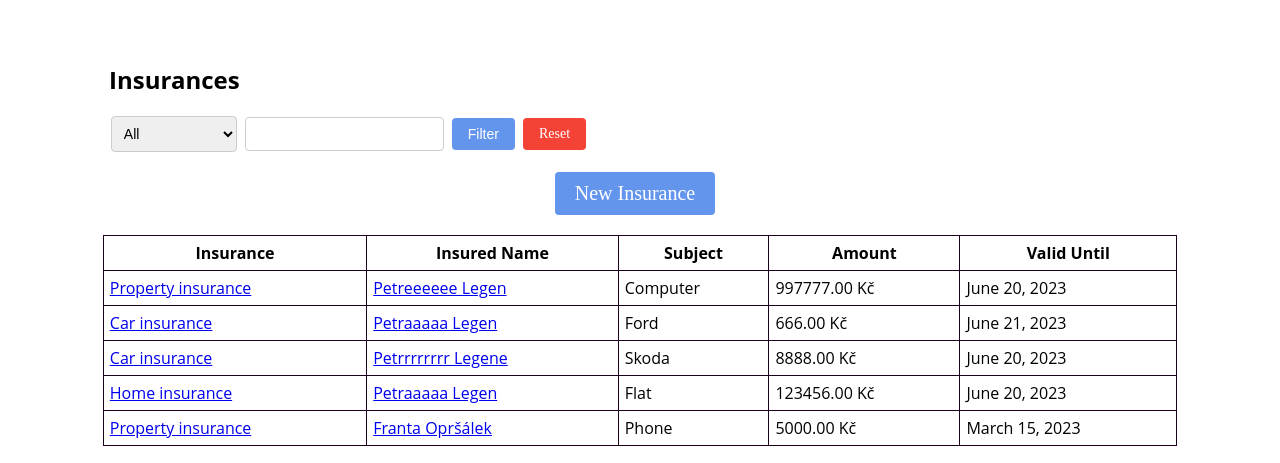
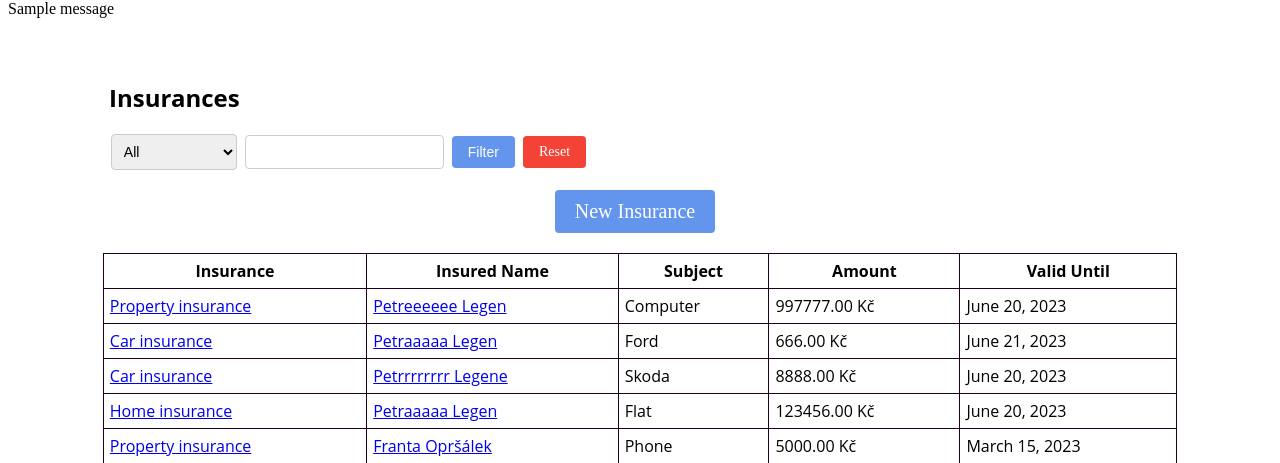
Before and after one commit to PetrLegen88/Insured-Evidence-Django, a Django app: page /insurances/ in a window 1280 px wide. Shown: the part 73-536 px from the top of the page. Run offline with Django 4.2, Linux system fonts and the light colour scheme; data comes from the database, SQL or seed files in the repository; one stand-in notice (Sample message) is shown.

Commit message:
Little changes in insurances.html. Add Error message and Try, Except to view.

```diff
--- a/evidence/templates/insurances.html
+++ b/evidence/templates/insurances.html
@@ -3,6 +3,13 @@
 {% block title %}Insurances{% endblock %}
 
 {% block content %}
+  {% if messages %}
+    <div class="error-message">
+      {% for message in messages %}
+        {{ message }}
+      {% endfor %}
+    </div>
+    {% endif %}
   <h2 class="insurances-h">Insurances</h2>
   <div class="filter-container">
     <form method="GET" class="filter-form">
@@ -17,7 +24,7 @@
         <button type="submit" class="filter-button">Filter</button>
         <a href="{% url 'insurances' %}" class="reset-filter-button">Reset</a>
     </form>
-  </div>
+    </div>
   <div class="main-buttons">
         <a href="{% url 'new_insurance' %}" class="button button-add">New Insurance</a>
   </div>
--- a/evidence/views.py
+++ b/evidence/views.py
@@ -1,3 +1,4 @@
+from decimal import Decimal, InvalidOperation
 from django.contrib.auth.decorators import login_required
 from django.shortcuts import render, redirect, get_object_or_404
 from .forms import InsuredForm, InsuranceForm, InsuranceEventForm, NewInsuranceForm, PolicyholderForm
@@ -86,8 +87,11 @@ def insurances(request):
         elif filter_by == 'subject':
             insurance_objects = insurance_objects.filter(subject__icontains=keyword)
         elif filter_by == 'amount':
-            insurance_objects = insurance_objects.filter(amount__gt=keyword)
-
+            try:
+                keyword = Decimal(keyword)
+                insurance_objects = insurance_objects.filter(amount__gt=keyword)
+            except (ValueError, TypeError, InvalidOperation):
+                messages.error(request, 'You have to enter number.')
 
     for insurance in insurance_objects:
         insured_names = [f"{insured.first_name} {insured.last_name}" for insured in insurance.insurance.all()]
@@ -98,7 +102,6 @@ def insurances(request):
     insurances = paginator.get_page(page_number)
 
     return render(request, 'insurances.html', {'insurances': insurances, 'page_obj': insurances})
-
 
 
 @login_required
```
